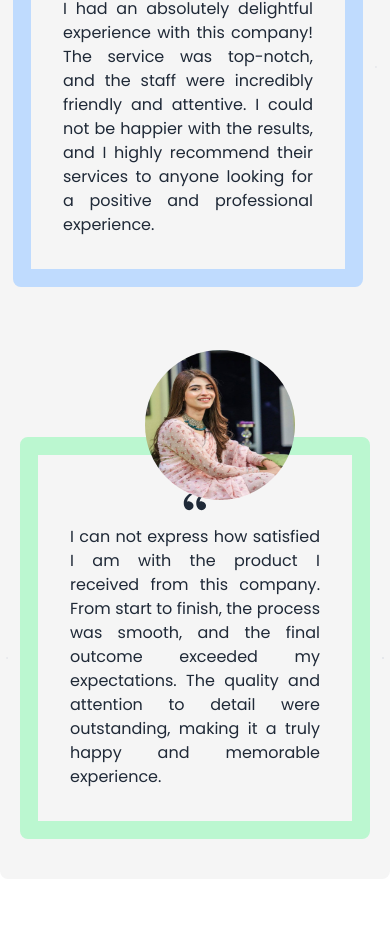
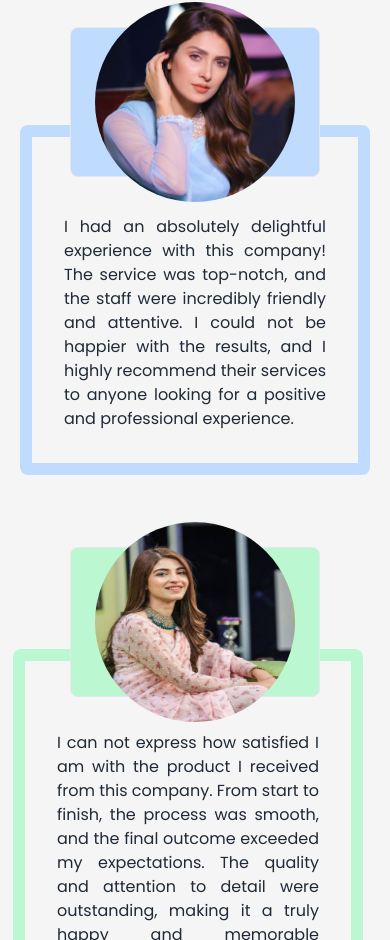
Before and after one commit to Rifa9oct/social-event-management, a React (Vite) app: page / in a window 390 px wide. Shown: the part 1060-2000 px from the top of the page. Built offline with nearby package versions, Linux system fonts and the light colour scheme; no server answers.

Commit message:
modify clint review code

```diff
--- a/src/Navbar/Navbar.jsx
+++ b/src/Navbar/Navbar.jsx
@@ -11,7 +11,7 @@ const Navbar = () => {
         <li> <NavLink to="/" className={({ isActive, isPending }) =>
             isActive ? "active rounded-lg  text-red-600 underline underline-offset-4 font-semibold" : isPending ? "pending" : ""}>Home</NavLink>
         </li>
-        <li> <NavLink to="/aboutUs" className={({ isActive, isPending }) =>
+        <li> <NavLink to="/about" className={({ isActive, isPending }) =>
             isActive ? "active rounded-lg  text-red-600 underline underline-offset-4 font-semibold" : isPending ? "pending" : ""}>About</NavLink>
         </li>
         <li> <NavLink to="/contact" className={({ isActive, isPending }) =>
--- /dev/null
+++ b/src/components/ServiceDetail/ServiceDetail.jsx
@@ -0,0 +1,9 @@
+const ServiceDetail = () => {
+    return (
+        <div>
+            <h1>ServiceDetail</h1>
+        </div>
+    );
+};
+
+export default ServiceDetail;
--- a/src/pages/Home/ClintReview/ClinetReview.jsx
+++ b/src/pages/Home/ClintReview/ClinetReview.jsx
@@ -9,30 +9,30 @@ const ClientReview = () => {
             <h1 className="text-center text-4xl md:text-5xl mt-16 md:mt-40 mb-16 font-semibold md:font-bold">Our Happy <span className="text-red-600">Clients !</span></h1>
             <div className="bg-neutral-100 rounded-lg">
                 {/* clint-1 */}
-                <div className="flex items-center gap-3 mx-auto justify-center md:justify-start">
+                <div className="flex flex-col md:flex-row items-center gap-3 mx-auto justify-center md:justify-start">
                     <div className="flex flex-col md:flex-row gap-3 items-center">
                         <p className="relative md:w-[50px] lg:[80px] lg:w-[80px] md:bg-blue-200 md:h-[150px] lg:[250px] border"></p>
-                        <p className="mt-10 p-8 border-[18px] rounded-lg border-blue-200 w-[350px] lg:w-[300px] lg:[300px] text-justify">
+                        <p className="mt-40 md:mt-10 p-8 border-[12px] md:border-[18px] rounded-lg border-blue-200 w-[350px] lg:w-[300px] lg:[300px] text-justify">
                             <div className="flex justify-center mb-2">
                                 <RiDoubleQuotesL className="text-3xl md:text-5xl mt-2 font-bold"></RiDoubleQuotesL>
                             </div>
                             I had an absolutely delightful experience with this company! The service was top-notch, and the staff were incredibly friendly and attentive. I could not be happier with the results, and I highly recommend their services to anyone looking for a positive and professional experience.
                         </p>
                     </div>
-                    <div>
-                        <p className="relative- rounded-e-lg md:w-[250px] lg:w-[400px] md:bg-blue-200 md:h-[150px] lg:h-[250px] border"></p>
-                        <img className="absolute left-[125px] md:left-[450px] lg:left-[470px] top-[880px] md:top-[1065px] lg:top-[1050px] w-[150px] md:w-[200px] h-[150px] md:h-[200px] lg:w-[300px] lg:h-[300px] rounded-full" src={clint_1} />
+                    <div className="relative top-[-460px] md:top-0 border-red">
+                        <p className="rounded-lg md:rounded-e-lg w-[250px] lg:w-[400px] bg-blue-200 h-[150px] lg:h-[250px] border"></p>
+                        <img className="absolute left-[25px] top-[-25px] lg:top-[-25px] lg:left-[50px] w-[200px] h-[200px] lg:w-[300px] lg:h-[300px] rounded-full" src={clint_1} />
                     </div>
                 </div>
 
                 {/* clint-2 */}
-                <div className="flex items-center gap-3 mt-[150px] md:mt-[50px] lg:mt-[-100px] mb-40 mx-auto justify-center md:justify-end">
-                    <div>
-                        <p className="relative md:w-[250px] lg:w-[400px] rounded-s-lg md:bg-green-200 md:h-[150px] lg:h-[250px] border"></p>
-                        <img className="absolute left-[145px] md:left-[120px] lg:left-[700px] top-[1410px] md:top-[1565px] lg:top-[1460px] w-[150px] md:w-[200px] h-[150px] md:h-[200px] lg:w-[300px] lg:h-[300px] rounded-full" src={clint_2} />
+                <div className="flex flex-col md:flex-row items-center gap-3 mt-[150px] md:mt-[50px] lg:mt-[-100px] mb-40 mx-auto justify-center md:justify-end">
+                    <div className="relative top-[-240px] md:top-0">
+                        <p className="w-[250px] lg:w-[400px] rounded-lg md:rounded-s-lg bg-green-200 h-[150px] lg:h-[250px] border"></p>
+                        <img className="absolute left-[25px] top-[-25px] lg:left-[50px] lg:top-[-25px]  w-[200px] h-[200px] lg:w-[300px] lg:h-[300px] rounded-full" src={clint_2} />
                     </div>
                     <div className="flex gap-3 items-center justify-end">
-                        <p className="mb-10 p-8 border-[18px] rounded-lg border-green-200 w-[350px] lg:w-[300px] text-justify">
+                        <p className="mt-[-300px] md:mt-0 mb-10 p-8  border-[12px] md:border-[18px] rounded-lg border-green-200 w-[350px] lg:w-[300px] text-justify">
                             <div className="flex justify-center mb-2">
                                 <RiDoubleQuotesL className="text-3xl md:text-5xl font-bold"></RiDoubleQuotesL>
                             </div>
--- a/src/pages/Home/Home.jsx
+++ b/src/pages/Home/Home.jsx
@@ -1,10 +1,12 @@
 import Bannar from "./Bannar/Bannar";
 import ClientReview from "./ClintReview/ClinetReview";
+import Service from "./Service/Service";
 
 const Home = () => {
     return (
         <div>
             <Bannar></Bannar>
+            <Service></Service>
             <ClientReview></ClientReview>
         </div>
     );
--- /dev/null
+++ b/src/pages/Home/Service/Service.jsx
@@ -0,0 +1,9 @@
+const Service = () => {
+    return (
+        <div>
+        <h1 className="text-center text-4xl md:text-5xl mt-16 md:mt-40 mb-16 font-semibold md:font-bold">Our<span className="text-red-600">Services</span></h1>
+        </div>
+    );
+};
+
+export default Service;
```
Also changed, not shown: src/routes/router.jsx (+11 -1 lines).
